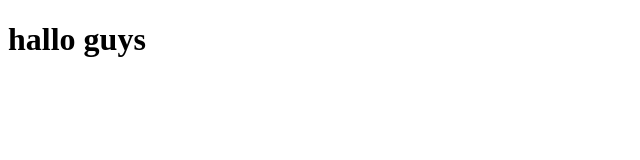
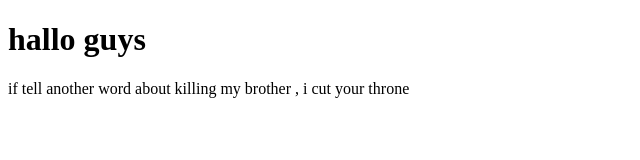
Before and after one commit to aneebanu/new-sit, a plain HTML site: page index.html in a window 1280 px wide. Shown: the whole page, without its empty margins (0-640 px from the left). Drawn offline with Linux system fonts and the light colour scheme.

Commit message:
paragraph changed

```diff
--- a/index.html
+++ b/index.html
@@ -8,5 +8,6 @@
 </head>
 <body>
     <h1>hallo guys</h1>
+    <p>if tell another word about killing my brother , i cut your throne</p>
 </body>
 </html>
```
